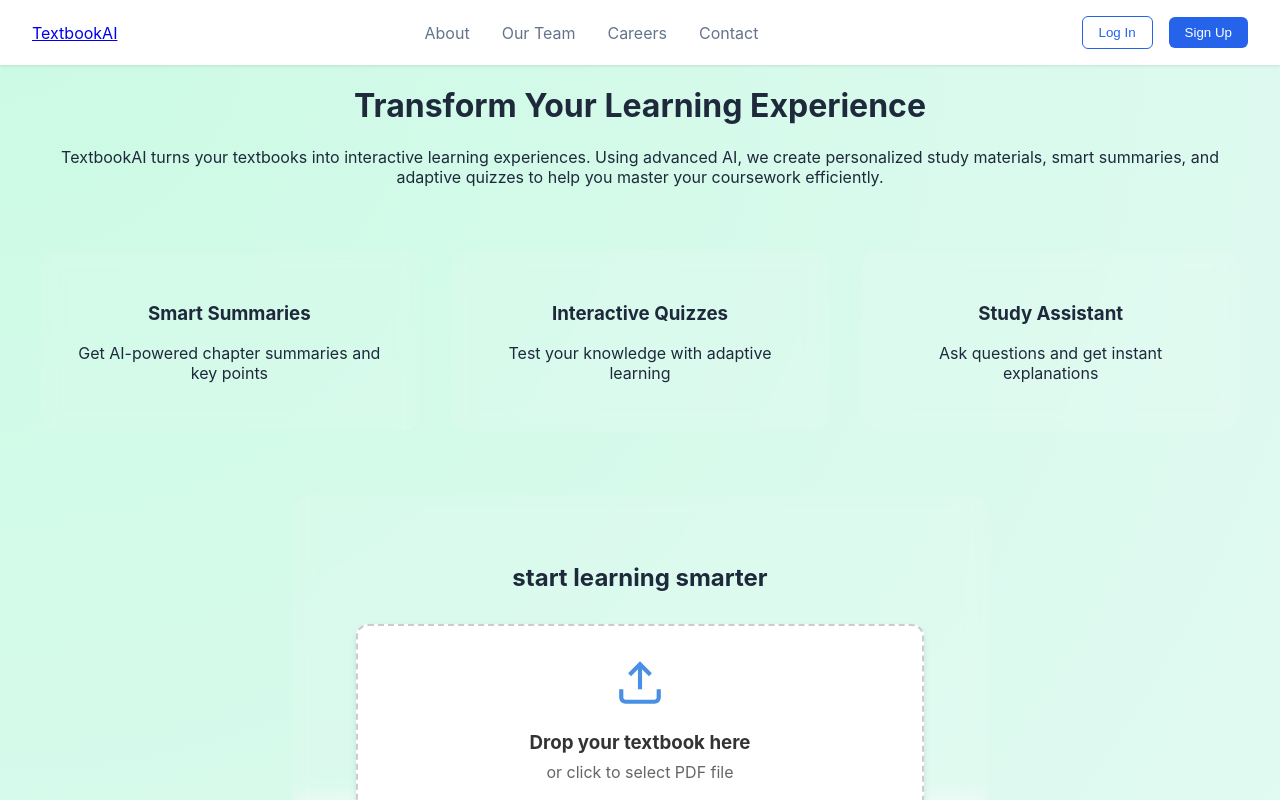
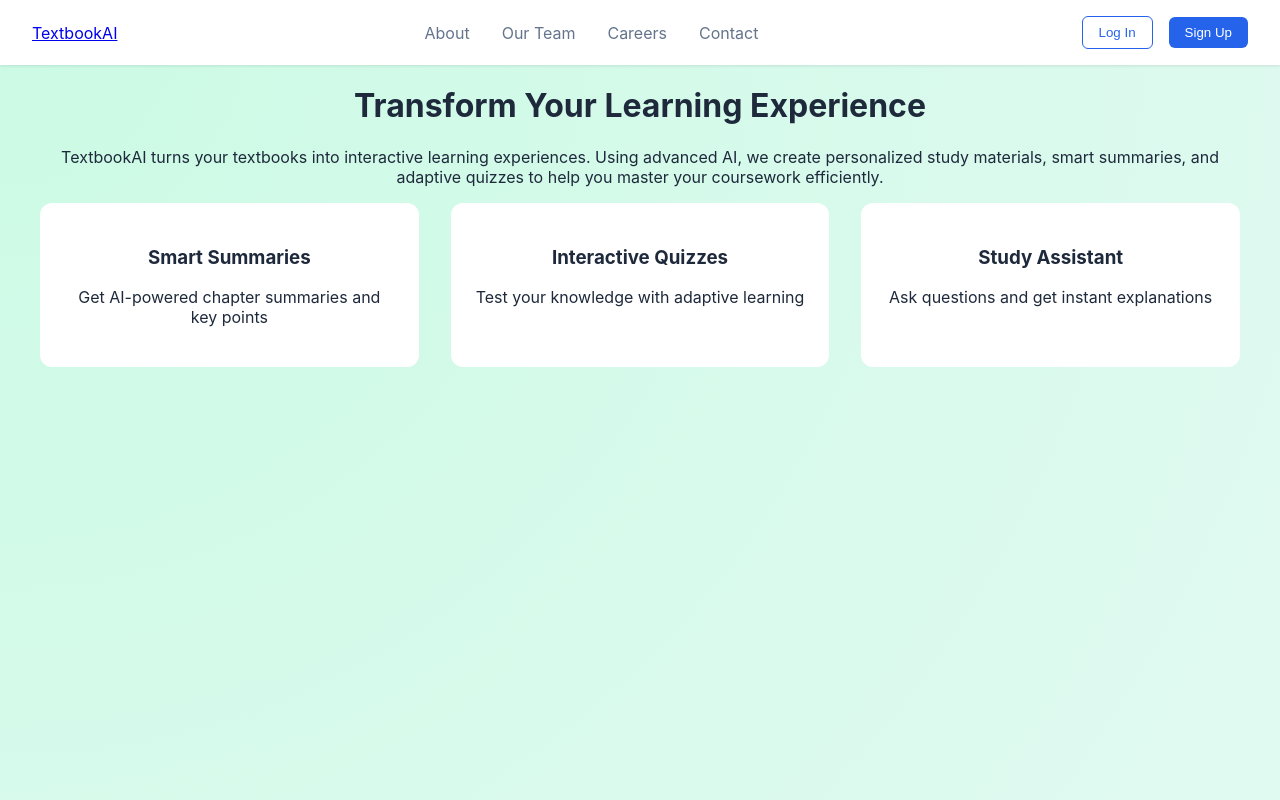
Before and after one commit to dalcontetsu/textbookai, a Next.js app: page / in a window 1280 px wide. Shown: the top 800 px of the page. Built offline with nearby package versions, Linux system fonts and the light colour scheme; no server answers.

Commit message:
rudimentary feature card expanding works

```diff
--- a/pages/index.js
+++ b/pages/index.js
@@ -1,6 +1,6 @@
 import Layout from '../src/components/layout/Layout'
 import FileUpload from '@/components/FileUpload'
-import styles from '../src/styles/home.module.css'
+import styles from '../src/styles/Home.module.css'
 import { useState } from 'react'
 
 export default function Home() {
@@ -68,6 +68,7 @@ export default function Home() {
             Using advanced AI, we create personalized study materials, smart summaries,
             and adaptive quizzes to help you master your coursework efficiently.
           </p>
+          <div className={styles["features-container"]}>
             <div className={styles["features-grid"]}>
               {features.map((feature, index) => (
                 <div
@@ -81,8 +82,12 @@ export default function Home() {
                 </div>
               ))}
             </div>
+            <div className={`${styles["expanded-content-container"]} ${expandedFeature !== null ? styles["visible"] : ''}`}>
+              {expandedFeature !== null && features[expandedFeature].expandedContent}
             </div>
-        <div className={styles["upload-section"]}>
+          </div>
+        </div>
+        <div className={`${styles["upload-section"]} ${expandedFeature !== null ? styles["hidden"] : ''}`}>
           <h2>start learning smarter</h2>
           <FileUpload />
         </div>
--- a/src/styles/Home.module.css
+++ b/src/styles/Home.module.css
@@ -17,55 +17,75 @@
   margin: 2rem auto;
   line-height: 1.6;
 }
+  .features-container {
+    position: relative;
+    padding-bottom: 400px; /* Space for expanded content */
+  }
 
   .features-grid {
     display: grid;
-  grid-template-columns: repeat(auto-fit, minmax(250px, 1fr));
+    grid-template-columns: repeat(3, 1fr);
     gap: 2rem;
-  margin: 4rem 0;
+    position: relative;
+    z-index: 2;
+    background: transparent;
   }
-.feature-card {
-  background: rgba(255, 255, 255, 0.1);
-  backdrop-filter: blur(10px);
+
+  .expanded-content {
+    position: absolute;
+    top: 100%;
+    left: 0;
+    right: 0;
+    background: white;
+    border-radius: 12px;
     padding: 2rem;
-  border-radius: 1rem;
-  cursor: pointer;
-  transition: all 0.3s ease;
-  position: relative;
+    margin-top: 2rem;
+    box-shadow: 0 4px 12px rgba(0, 0, 0, 0.1);
+    opacity: 0;
+    max-height: 0;
+    overflow: hidden;
+    transition: all 0.5s cubic-bezier(0.4, 0, 0.2, 1);
     z-index: 1;
   }
+  .expanded-content-container.visible {
+    opacity: 1;
+    transform: translateY(0);
+    pointer-events: auto;
+  }
 
-.feature-card:hover {
+  .feature-card {
+    cursor: pointer;
+    background: white;
+    border-radius: 12px;
+    padding: 1.5rem;
+    transition: transform 0.3s ease;
+  }
+
+  .feature-card.active {
     transform: translateY(-5px);
   }
 
-.feature-card.expanded {
-  position: fixed;
-  top: 50%;
-  left: 50%;
-  transform: translate(-50%, -50%);
-  width: 80vw;
-  height: 80vh;
+  .expanded-content {
+    position: absolute;
+    top: 100%;
+    left: 0;
+    right: 0;
     background: white;
-  z-index: 100;
-  border-radius: 20px;
+    border-radius: 12px;
     padding: 2rem;
-  box-shadow: 0 10px 30px rgba(0, 0, 0, 0.2);
-  overflow-y: auto;
-}
-
-.expanded-content {
+    margin-top: 2rem;
+    box-shadow: 0 4px 12px rgba(0, 0, 0, 0.1);
     opacity: 0;
-  height: 0;
-  transition: all 0.3s ease;
+    max-height: 0;
+    overflow: hidden;
+    transition: all 0.5s cubic-bezier(0.4, 0, 0.2, 1);
+    z-index: 1;
   }
 
   .feature-card.expanded .expanded-content {
     opacity: 1;
-  height: auto;
-  margin-top: 2rem;
+    max-height: 1000px;
   }
-
 .dimmed {
   filter: blur(4px);
   opacity: 0.3;
```
Lines whose indentation alone changed are shown as unchanged.
